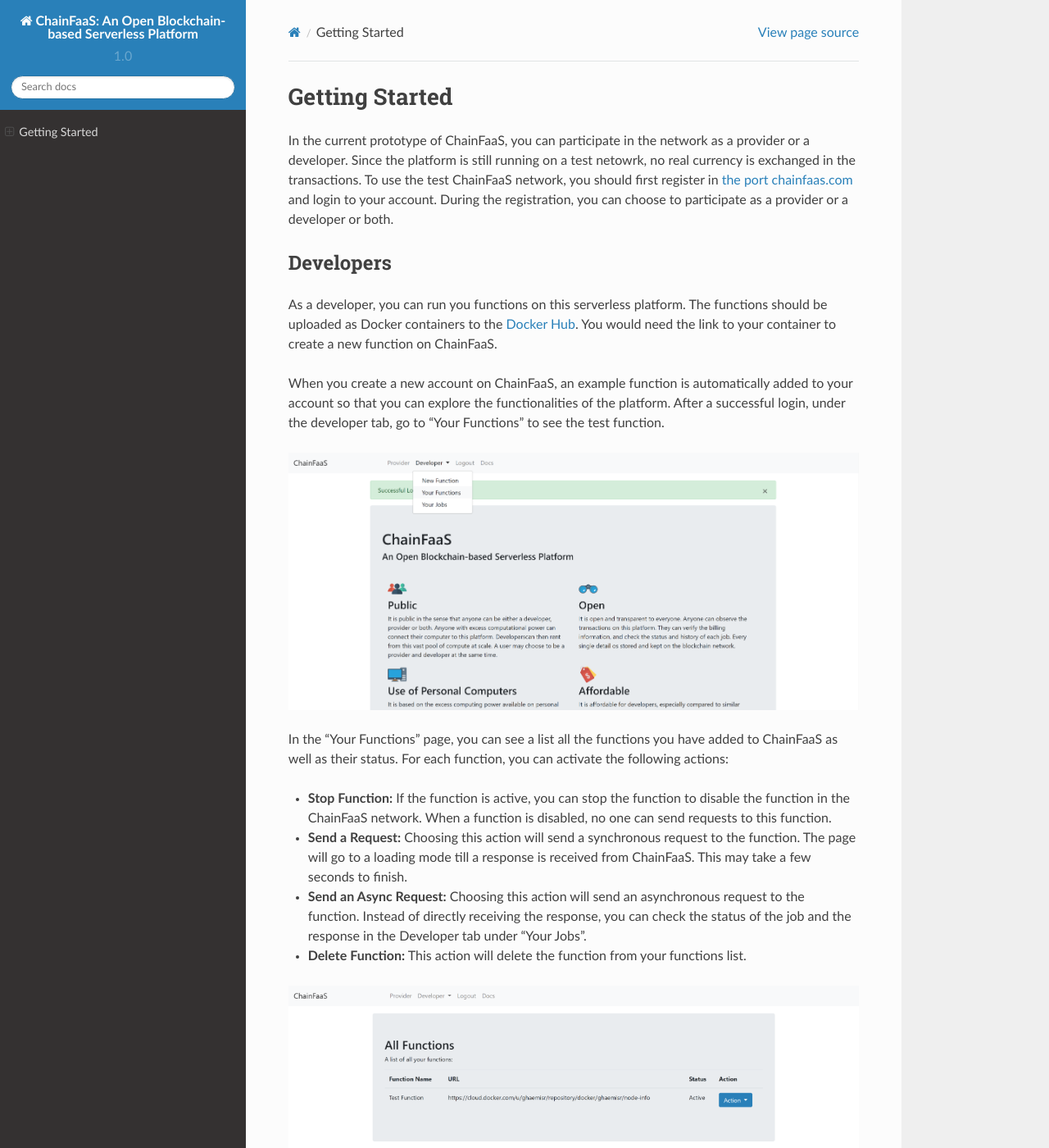
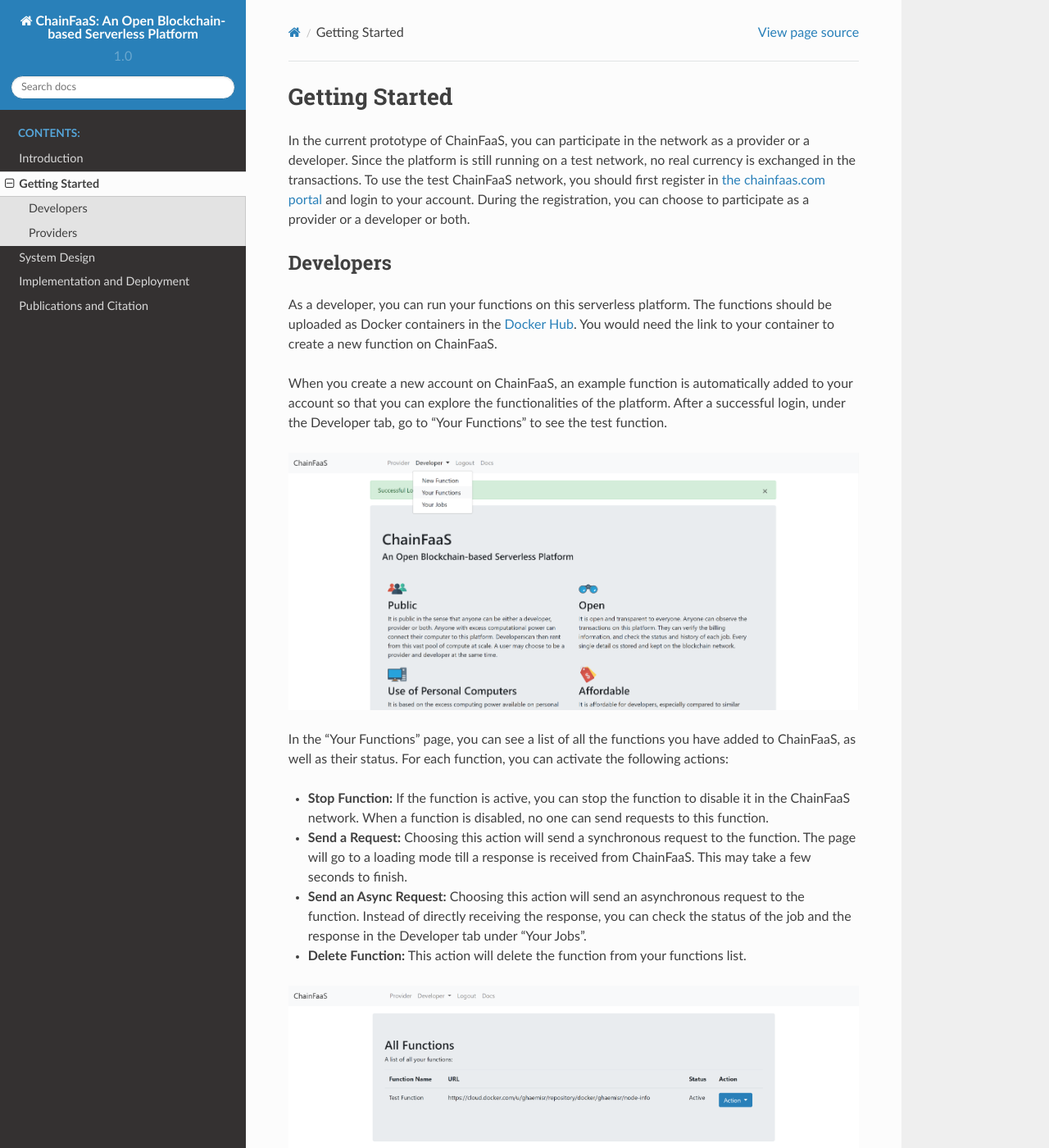
Before and after one commit to pacslab/ChainFaaS, a Sphinx documentation site: the page built from Docs/getstarted.md, in a window 1280 px wide and 1400 px high. Shown: the whole window at 82% size. Built offline with Sphinx 7.4.7 and the Read the Docs theme 2.0.0, drawn with Linux system fonts in a browser that asks for light colours; pages that are not in the unit, such as notebooks, are missing from menus.

Commit message:
Minor changes in docs

```diff
--- a/Docs/getstarted.md
+++ b/Docs/getstarted.md
@@ -1,18 +1,18 @@
 # Getting Started
 
-In the current prototype of ChainFaaS, you can participate in the network as a provider or a developer. Since the platform is still running on a test netowrk, no real currency is exchanged in the transactions. To use the test ChainFaaS network, you should first register in [the port chainfaas.com](https://chainfaas.com/) and login to your account. During the registration, you can choose to participate as a provider or a developer or both.
+In the current prototype of ChainFaaS, you can participate in the network as a provider or a developer. Since the platform is still running on a test network, no real currency is exchanged in the transactions. To use the test ChainFaaS network, you should first register in [the chainfaas.com portal](https://chainfaas.com/) and login to your account. During the registration, you can choose to participate as a provider or a developer or both.
 
 ## Developers
 
-As a developer, you can run you functions on this serverless platform. The functions should be uploaded as Docker containers to the [Docker Hub](https://hub.docker.com/). You would need the link to your container to create a new function on ChainFaaS.
+As a developer, you can run your functions on this serverless platform. The functions should be uploaded as Docker containers in the [Docker Hub](https://hub.docker.com/). You would need the link to your container to create a new function on ChainFaaS.
 
-When you create a new account on ChainFaaS, an example function is automatically added to your account so that you can explore the functionalities of the platform. After a successful login, under the developer tab, go to "Your Functions" to see the test function.
+When you create a new account on ChainFaaS, an example function is automatically added to your account so that you can explore the functionalities of the platform. After a successful login, under the Developer tab, go to "Your Functions" to see the test function.
 
 ![Problem loading your functions image](img/yourFunctions.png)
 
-In the "Your Functions" page, you can see a list all the functions you have added to ChainFaaS as well as their status. For each function, you can activate the following actions:
+In the "Your Functions" page, you can see a list of all the functions you have added to ChainFaaS, as well as their status. For each function, you can activate the following actions:
 
-* **Stop Function:** If the function is active, you can stop the function to disable the function in the ChainFaaS network. When a function is disabled, no one can send requests to this function.
+* **Stop Function:** If the function is active, you can stop the function to disable it in the ChainFaaS network. When a function is disabled, no one can send requests to this function.
 
 * **Send a Request:** Choosing this action will send a synchronous request to the function. The page will go to a loading mode till a response is received from ChainFaaS. This may take a few seconds to finish.
 
```
Also changed, not shown: Docs/design.md (+1 -1 lines), Docs/index.md (+6 -6 lines).
